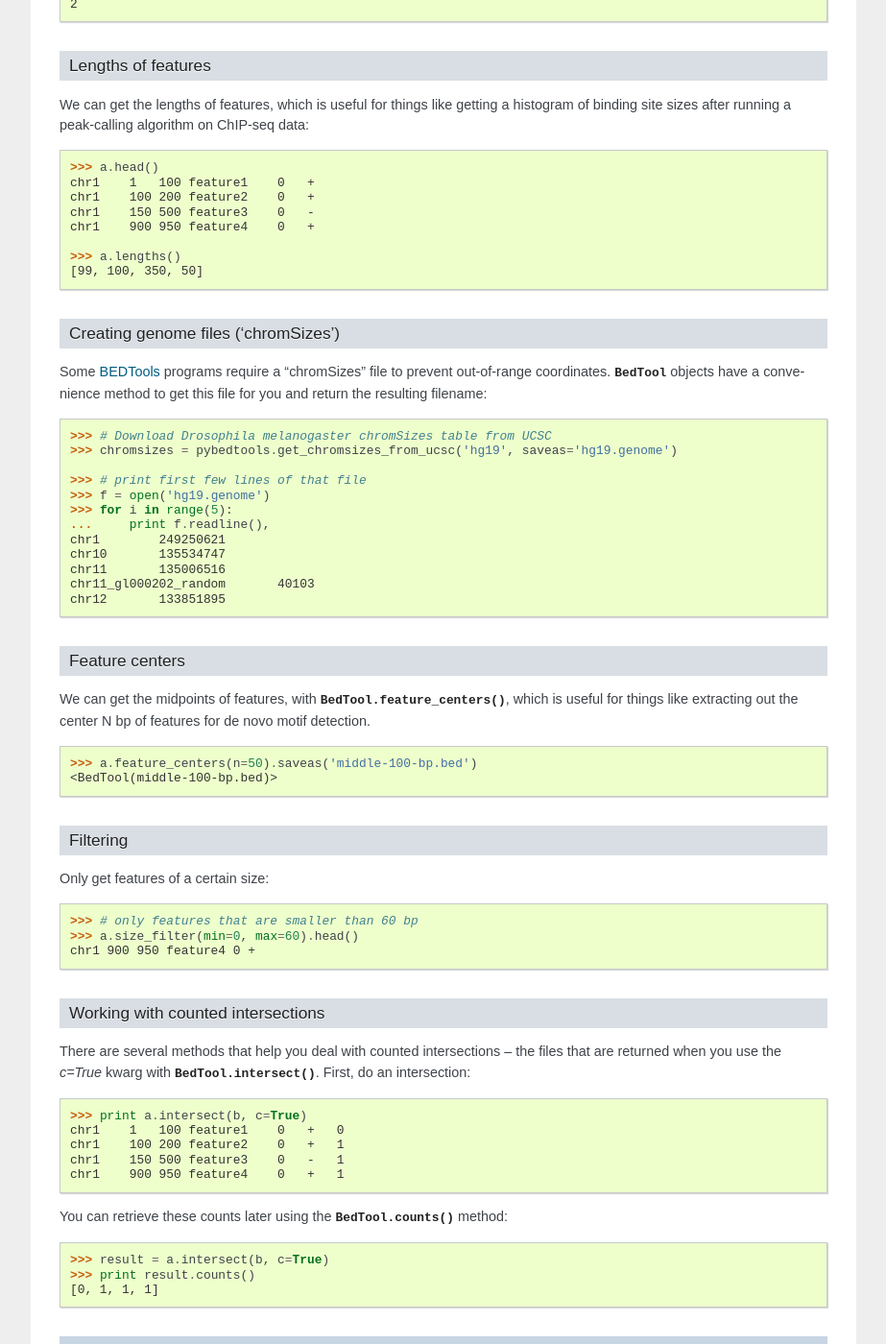
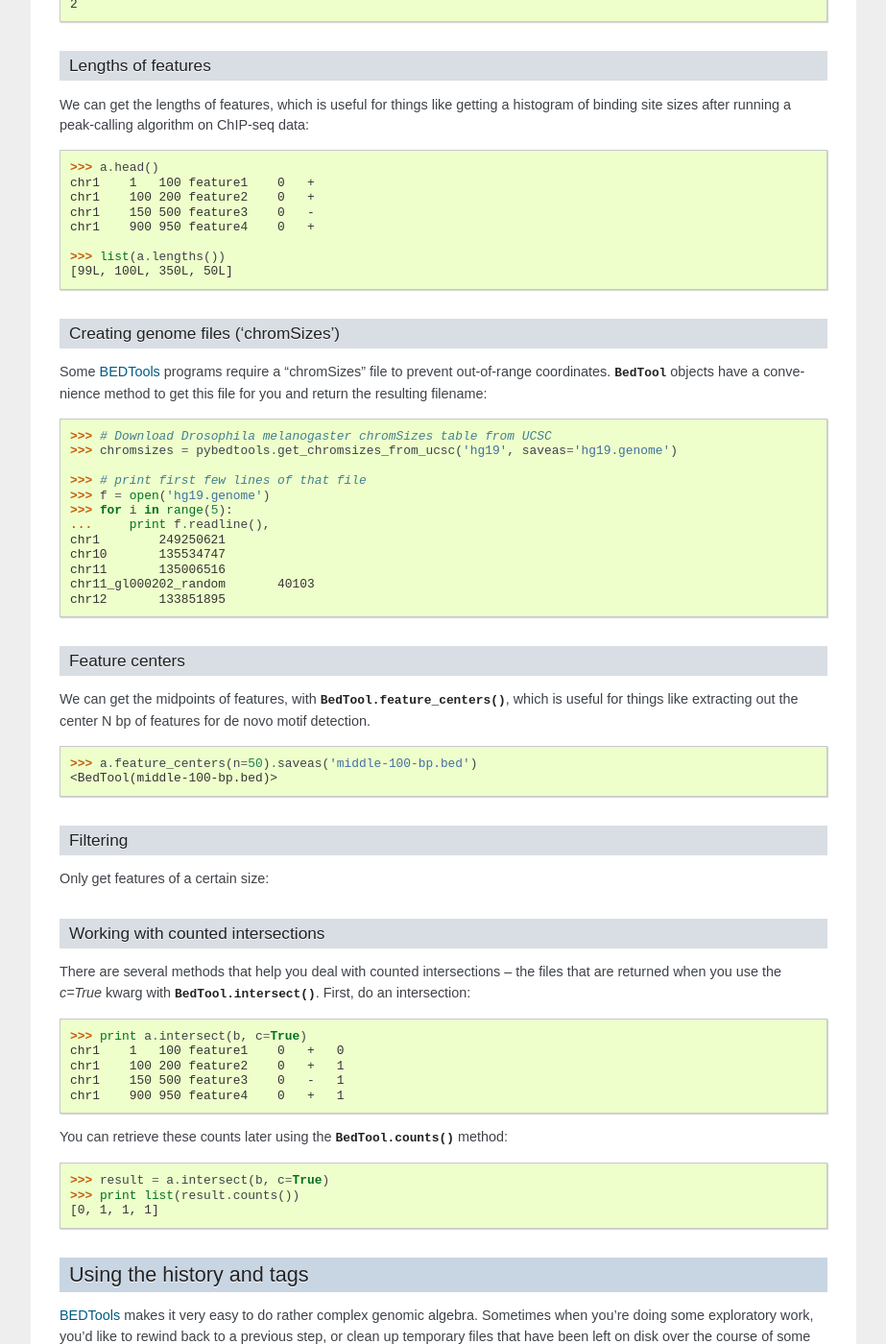
Before and after one commit to daler/pybedtools, a Sphinx documentation site: the page built from docs/source/tutorial.rst, in a window 1280 px wide and 1400 px high, scrolled down 4108 px. Shown: the whole window at 96% size, without its empty margins (198-1121 px from the left). Built offline with Sphinx 7.4.7, drawn with Linux system fonts in a browser that asks for light colours; comment, search, counter and statistics services are not loaded.

```diff
--- a/docs/source/autodoc_source.rst
+++ b/docs/source/autodoc_source.rst
@@ -68,10 +68,6 @@ files; support for other file types is under development.
 ~~~~~~~~~~~~~~~~~~~~~~~
 .. automethod:: BedTool.saveas
 
-:class:`BedTool.size_filter`
-~~~~~~~~~~~~~~~~~~~~~~~~~~~~
-.. automethod:: BedTool.size_filter
-
 :class:`BedTool.lengths`
 ~~~~~~~~~~~~~~~~~~~~~~~~
 .. automethod:: BedTool.lengths
--- a/docs/source/main.rst
+++ b/docs/source/main.rst
@@ -88,13 +88,11 @@ with::
 Example 1: Save a BED file of intersections, with track line
 ~~~~~~~~~~~~~~~~~~~~~~~~~~~~~~~~~~~~~~~~~~~~~~~~~~~~~~~~~~~~
 This example saves a new BED file of intersections between ``a.bed`` and
-``b.bed``, adding a track line to the output:
+``b.bed``, adding a track line to the output::
 
-.. doctest::
 
     >>> a = BedTool('a.bed')
     >>> a.intersect('b.bed').saveas('a-and-b.bed', trackline="track name='a and b' color=128,0,0")
-    >>> print a
 
 Example 2: Intersections for a 3-way Venn diagram
 ~~~~~~~~~~~~~~~~~~~~~~~~~~~~~~~~~~~~~~~~~~~~~~~~~
--- a/docs/source/topical-documentation.rst
+++ b/docs/source/topical-documentation.rst
@@ -177,7 +177,7 @@ example files that ship with :mod:`pybedtools` with the
 
    >>> # list the example bed files
    >>> pybedtools.list_example_files()
-   ['a.bed', 'b.bed']
+   ['a.bed', 'b.bed', 'c.gff', 'd.gff', 'rmsk.hg18.chr21.small.bed', 'rmsk.hg18.chr21.small.bed.gz']
 
 Once you decide on a file to use, feed the your choice to the
 :func:`example_filename` function to get the full path:
--- a/docs/source/tutorial.rst
+++ b/docs/source/tutorial.rst
@@ -313,8 +313,8 @@ ChIP-seq data:
     chr1    150 500 feature3    0   -
     chr1    900 950 feature4    0   +
 
-    >>> a.lengths()
-    [99, 100, 350, 50]
+    >>> list(a.lengths())
+    [99L, 100L, 350L, 50L]
 
 
 Creating genome files ('chromSizes')
@@ -356,12 +356,10 @@ Filtering
 ~~~~~~~~~
 Only get features of a certain size:
 
-.. doctest::
-    :options: +NORMALIZE_WHITESPACE +REPORT_NDIFF
+.. todo::
 
-    >>> # only features that are smaller than 60 bp
-    >>> a.size_filter(min=0, max=60).head()
-    chr1 900 950 feature4 0 +
+   TODO: reimplement using the ``each()`` method.
+
 
 
 Working with counted intersections
@@ -386,7 +384,7 @@ You can retrieve these counts later using the :meth:`BedTool.counts` method:
     :options: +NORMALIZE_WHITESPACE
 
     >>> result = a.intersect(b, c=True)
-    >>> print result.counts()
+    >>> print list(result.counts())
     [0, 1, 1, 1]
 
 
```
